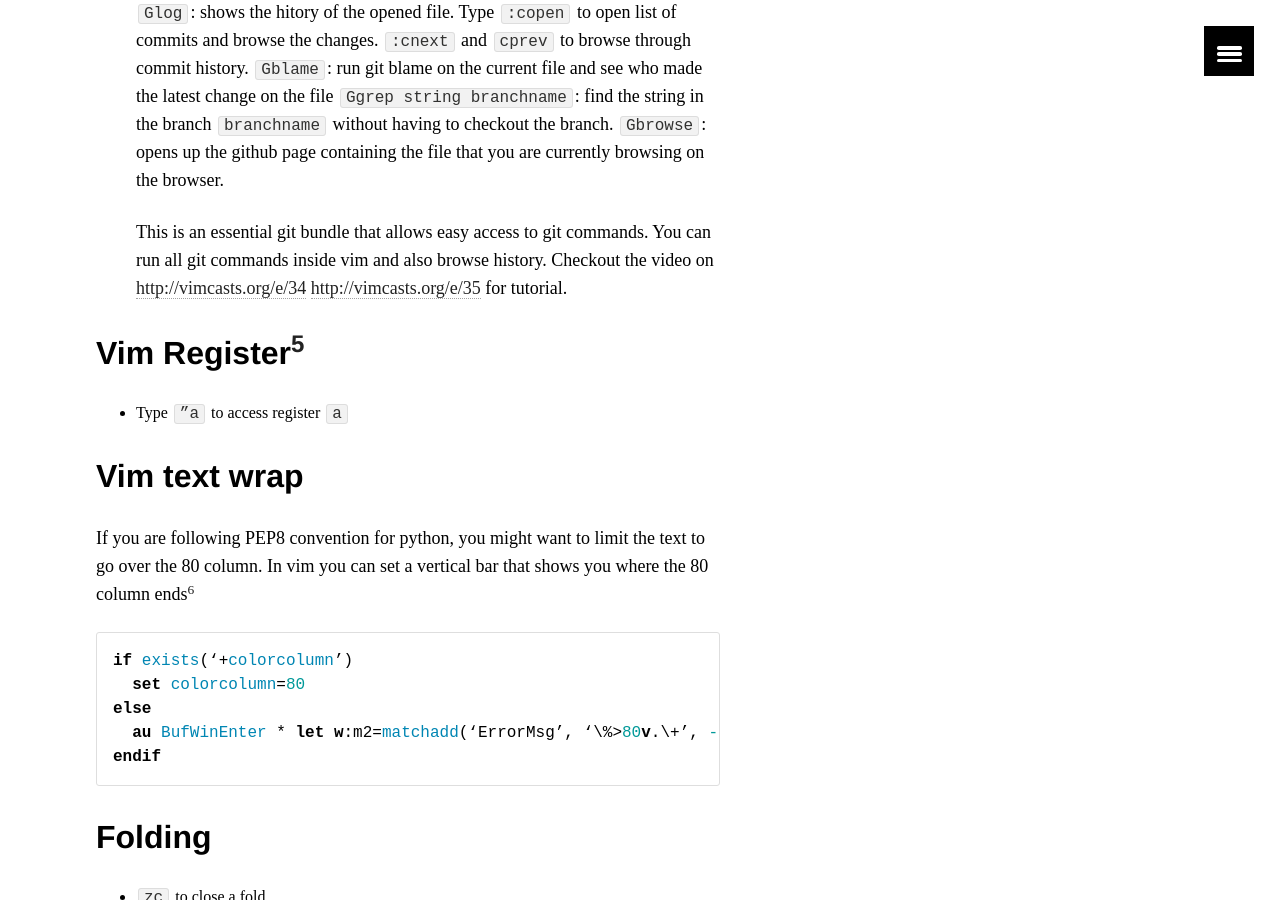
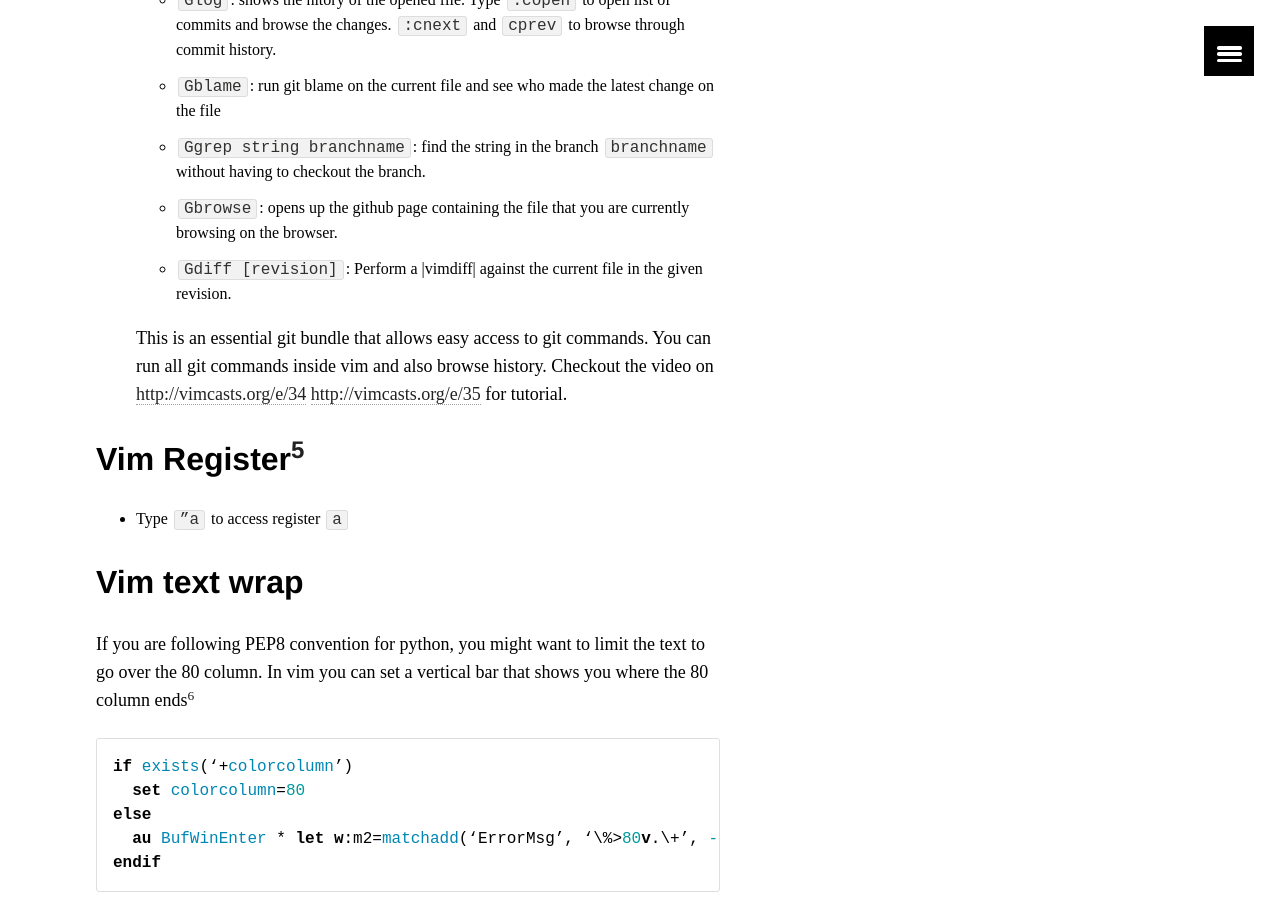
Before and after one commit to antran89/blog, a Jekyll site: the page built from _posts/notes/2015-01-12-vim-notes.md, in a window 1280 px wide and 900 px high, scrolled down 3649 px. Built offline with Jekyll 4.4.1, drawn with Linux system fonts in a browser that asks for light colours; comment, search, counter and statistics services are not loaded.

Commit message:
fugitive Gdiff update, illustrator decimal place

```diff
--- a/_posts/notes/2015-01-12-vim-notes.md
+++ b/_posts/notes/2015-01-12-vim-notes.md
@@ -135,13 +135,13 @@ or put the above line without colon on `.vimrc.local`[^6]
 ## Essential Git Bundles
 
 - Fugitive
-
-    `Gedit commitSHA`: browse the branch or edit %:h
-    `Gedit branchname:/path/to/file`: browse the file in a different branch
-    `Glog`: shows the hitory of the opened file. Type `:copen` to open list of commits and browse the changes. `:cnext` and `cprev` to browse through commit history.
-    `Gblame`: run git blame on the current file and see who made the latest change on the file
-    `Ggrep string branchname`:  find the string in the branch `branchname` without having to checkout the branch.
-    `Gbrowse`: opens up the github page containing the file that you are currently browsing on the browser.
+    - `Gedit commitSHA`: browse the branch or edit %:h
+    - `Gedit branchname:/path/to/file`: browse the file in a different branch
+    - `Glog`: shows the hitory of the opened file. Type `:copen` to open list of commits and browse the changes. `:cnext` and `cprev` to browse through commit history.
+    - `Gblame`: run git blame on the current file and see who made the latest change on the file
+    - `Ggrep string branchname`:  find the string in the branch `branchname` without having to checkout the branch.
+    - `Gbrowse`: opens up the github page containing the file that you are currently browsing on the browser.
+    - `Gdiff [revision]`: Perform a \|vimdiff\| against the current file in the given revision.
 
     This is an essential git bundle that allows easy access to git commands. You can run all git commands inside vim and also browse history. Checkout the video on <http://vimcasts.org/e/34> <http://vimcasts.org/e/35> for tutorial.
 
```
Also changed, not shown: _posts/notes/2015-05-02-load-pdf-in-illustrator.md (+9 -1 lines).
